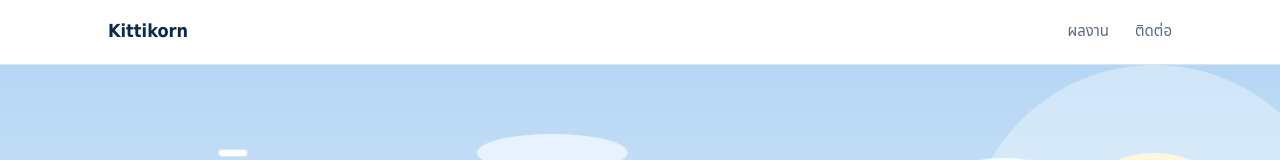
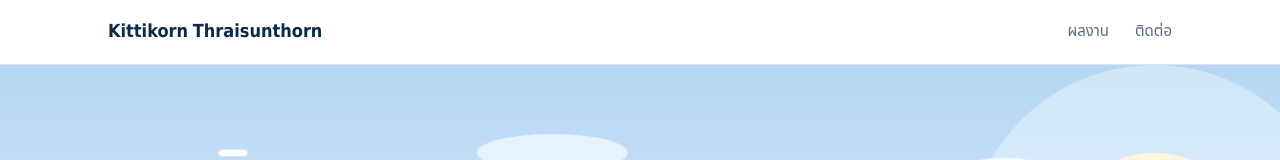
Before and after one commit to KittikornThraisunthorn/Portfolio, a plain HTML site: page index.html in a window 1280 px wide. Shown: the top 160 px of the page. Drawn offline with Linux system fonts and the light colour scheme; a web font is replaced by a local one.

Commit message:
Update portfolio website

```diff
--- a/index.html
+++ b/index.html
@@ -9,7 +9,7 @@
 <link rel="stylesheet" href="style.css">
 </head>
 <body>
-<header><div class="wrap"><a class="logo" href="#top">Kittikorn</a>
+<header><div class="wrap"><a class="logo" href="#top">Kittikorn Thraisunthorn</a>
 <nav><a href="#portfolio">ผลงาน</a><a href="#contact">ติดต่อ</a></nav></div></header>
 <main id="top">
 <div class="hero"><svg class="hbg" viewBox="0 0 1440 560" preserveAspectRatio="xMidYMax slice" aria-hidden="true">
```
